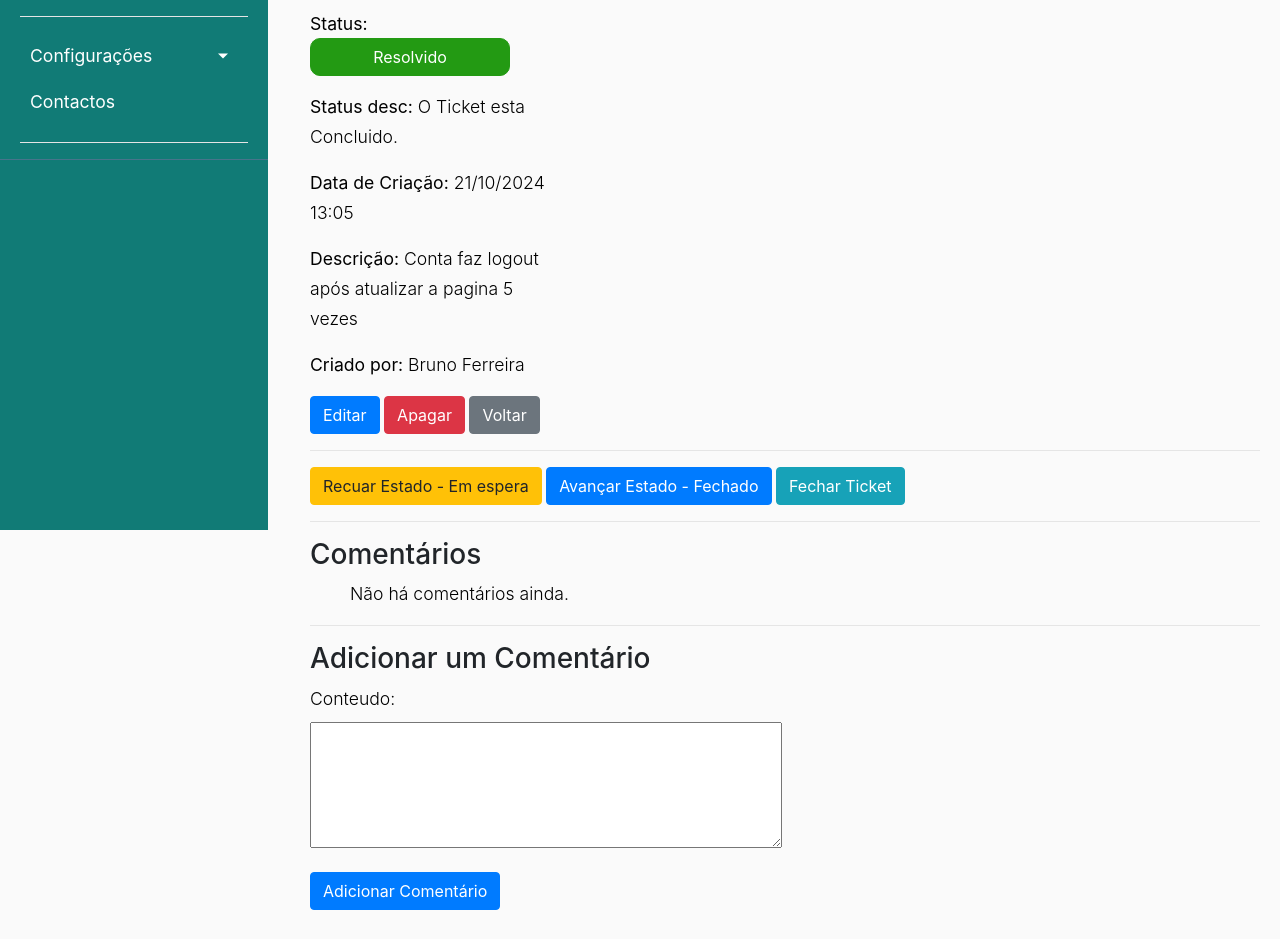
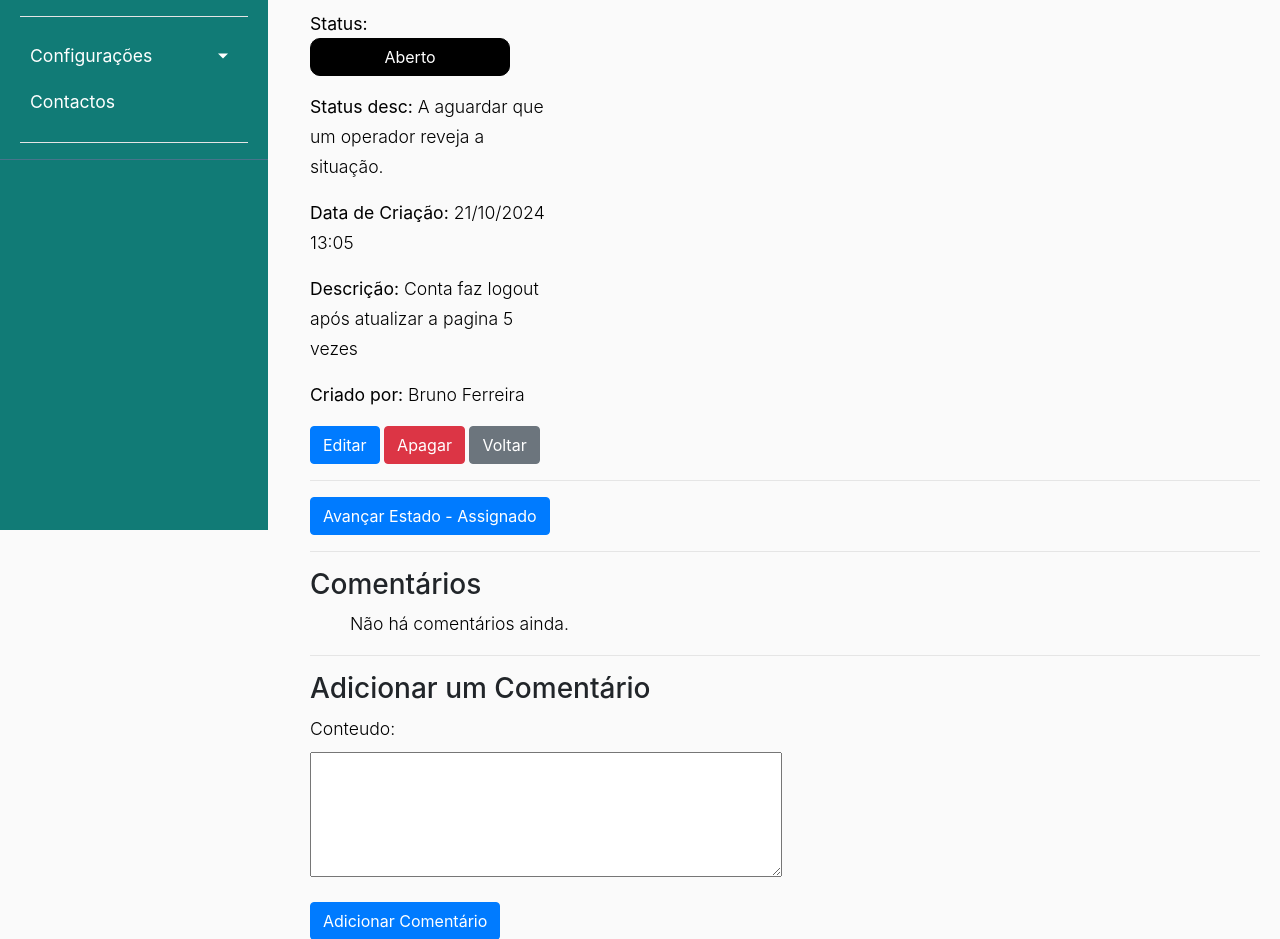
Before and after one commit to dev-qloudyx/QSupport, a Django app: page /fc070c0b-ddad-43eb-a92d-c13c82bebef1/detalhe in a window 1280 px wide. Shown: the part 270-1209 px from the top of the page. Before the commit the page ends 1180 px from the top, so only its background shows below. Run offline with Django 4.2, Linux system fonts and the light colour scheme; a user stored in the database is signed in; data comes from the database, SQL or seed files in the repository; both versions use the stored data as it was after the commit; data that the repository does not hold is empty; some libraries are stand-ins or nearby versions.

Commit message:
Qsupport - Modelo de dados - Changes
Mudança do modelo de dados para incluir a nova estrutura de estados que foi combinada

```diff
--- a/Qsupport/ticket/admin.py
+++ b/Qsupport/ticket/admin.py
@@ -4,7 +4,7 @@ from django.contrib.auth.models import User,Group
 from django.contrib.auth.admin import UserAdmin as BaseUserAdmin
 from django.contrib.auth.forms import ReadOnlyPasswordHashField
 from django.core.exceptions import ValidationError
-from .models import Usuarios,Estado,Entidades,Resolucao,Prioridade,TiposPedidos,Apps,Usuarios_Apps,Apps_tpPedidos,Ticket,StatusLog,Entidades_Apps
+from .models import Usuarios,Estado,Entidades,Resolucao,Prioridade,TiposPedidos,Apps,Usuarios_Apps,Apps_tpPedidos,Ticket,StatusLog,Entidades_Apps,AcaoEstado
 class UserChangeForm(forms.ModelForm):
 
     password = ReadOnlyPasswordHashField()
@@ -92,3 +92,4 @@ admin.site.register(Apps_tpPedidos,AppsTpAdmin)
 admin.site.register(Ticket,TicketAdmin)
 admin.site.register(StatusLog,StatusLogAdmin)
 admin.site.register(Entidades_Apps)
+admin.site.register(AcaoEstado)
--- a/Qsupport/ticket/models.py
+++ b/Qsupport/ticket/models.py
@@ -148,16 +148,7 @@ class Apps_tpPedidos(models.Model):
         return f"{self.tipoPedidos}"
 
 
-class StatusLog(models.Model):
-    estado = models.ForeignKey(Estado, on_delete=models.CASCADE, verbose_name='Estado')
-    usuario = models.ForeignKey(Usuarios, on_delete=models.CASCADE, verbose_name='Utilizador')
-    dataHora = models.DateTimeField(default=timezone.now(), verbose_name='Data de Criação')
 
-    def __str__(self):
-        return self.estado
-
-    def __str__(self):
-        return f"{self.estado}"
 
 class Ticket(models.Model):
 
@@ -170,13 +161,29 @@ class Ticket(models.Model):
     prioridade = models.ForeignKey(Prioridade, null = True , on_delete=models.CASCADE, verbose_name='Prioridade')
     resolucao = models.ForeignKey(Resolucao, null = True, on_delete=models.CASCADE, verbose_name='Resolução')
     id_Proprietario = models.ForeignKey(Usuarios, null = True, on_delete=models.CASCADE, related_name="criador", verbose_name='Criador do Ticket')
-    estado = models.ForeignKey(StatusLog,null = True,default = 1, on_delete=models.CASCADE, verbose_name='Estado Atual')
+    estado = models.ForeignKey(Estado,null = True,default = 1, on_delete=models.CASCADE, verbose_name='Estado Atual')
     usuario_app = models.ForeignKey(Usuarios_Apps,null = True, on_delete=models.CASCADE)
     app = models.ForeignKey(Apps, on_delete=models.CASCADE)
 
     def __str__(self):
         return self.nome
+class StatusLog(models.Model):
+    ticket = models.ForeignKey(Ticket, on_delete=models.CASCADE, verbose_name='Ticket')
+    estado = models.ForeignKey(Estado, on_delete=models.CASCADE, verbose_name='Estado')
+    usuario = models.ForeignKey(Usuarios, on_delete=models.CASCADE, verbose_name='Utilizador')
+    dataHora = models.DateTimeField(default=timezone.now(), verbose_name='Data de Criação')
 
+    def __str__(self):
+        return self.estado
+
+    def __str__(self):
+        return f"{self.estado}"
+
+class AcaoEstado(models.Model):
+    inicio = models.ForeignKey(Estado, on_delete=models.CASCADE, verbose_name='Inicio', related_name='inicio')
+    fim = models.ForeignKey(Estado, on_delete=models.CASCADE, verbose_name='Fim', related_name='fim')
+    texto = models.CharField(max_length=100, verbose_name="Texto")
+    cor = models.CharField(max_length=30, verbose_name="Cor")
 
 class Entidades_Apps(models.Model):
     entidade = models.ForeignKey(Entidades, on_delete=models.CASCADE,verbose_name='Entidade')
--- a/Qsupport/ticket/templates/ticket/detalheticket.html
+++ b/Qsupport/ticket/templates/ticket/detalheticket.html
@@ -3,8 +3,8 @@
     <body>
         <h2 class="mt-2">Detalhes do Ticket: {{ ticket.titulo }}</h2>
 
-        <p><strong>Status:</strong> <button style="background-color:{{ticket.estado.estado.font_color}}; border-color:{{ticket.estado.estado.font_color}}; width:200px; border-radius: 10px;"type="button" class="btn btn-primary">{{ ticket.estado.estado.estado }}</button>
-        <p><strong>Status desc:</strong> {{ ticket.estado.estado.descricao }}</p>
+        <p><strong>Status:</strong> <button style="background-color:{{ticket.estado.font_color}}; border-color:{{ticket.estado.font_color}}; width:200px; border-radius: 10px;"type="button" class="btn btn-primary">{{ ticket.estado.estado }}</button>
+        <p><strong>Status desc:</strong> {{ ticket.estado.descricao }}</p>
         <p><strong>Data de Criação:</strong> {{ ticket.dataCriacao|date:"d/m/Y H:i" }}</p>
         <p><strong>Descrição:</strong> {{ ticket.descricao }}</p>
         <p><strong>Criado por:</strong> {{ ticket.id_Proprietario.nome }}</p>
@@ -21,7 +21,7 @@
         {% if user.is_admin or user.role == "Interno" %}
             <div>
                 <!-- Botão para recuar estado -->
-                {% if ticket.estado.estado.id > 1 %}
+                {% if ticket.estado.id > 1 %}
                     <form method="post" action="{% url 'recuar_estado_ticket' ticket.uuid %}" style="display:inline;">
                         {% csrf_token %}
                         <button type="submit" class="btn btn-warning">Recuar Estado - {{ anterior.estado }}</button>
@@ -30,7 +30,7 @@
 
 
                 <!-- Botão para avançar estado -->
-                {% if ticket.estado.estado.id < 6 %}
+                {% if ticket.estado.id < 6 %}
                     <form method="post" action="{% url 'avancar_estado_ticket' ticket.uuid %}" style="display:inline;">
                         {% csrf_token %}
                         <button type="submit" class="btn btn-primary">Avançar Estado - {{ seguinte.estado }}</button>
--- a/Qsupport/ticket/templates/ticket/listaticket.html
+++ b/Qsupport/ticket/templates/ticket/listaticket.html
@@ -47,7 +47,7 @@
             <th scope="row">{{ ticket.nome }}</th>
             <td>{{ ticket.dataCriacao|date:"d/m/Y H:i" }}</td>
             <td>{{ ticket.usuarios.nome }}</td>
-            <td style="text-align:center"><button style="background-color:{{ticket.estado.estado.font_color}}; border-color:{{ticket.estado.estado.font_color}}; width:200px"type="button" class="btn btn-primary">{{ ticket.estado.estado }}</button></td>
+            <td style="text-align:center"><button style="background-color:{{ticket.estado.font_color}}; border-color:{{ticket.estado.font_color}}; width:200px"type="button" class="btn btn-primary">{{ ticket.estado.estado }}</button></td>
             <!--Detalhes-->
             <td><button type="button" class="btn btn-primary"><a href="{% url 'detalheticket' ticket.uuid %}">
               <svg xmlns="http://www.w3.org/2000/svg" width="16" height="16" fill="currentColor" class="bi bi-ticket-detailed-fill" viewBox="0 0 16 16">
--- a/Qsupport/ticket/views.py
+++ b/Qsupport/ticket/views.py
@@ -104,13 +104,11 @@ def ticket_detalhe(request, uuid):
         seguinte = None
         anterior = None
         ticket = get_object_or_404(Ticket, uuid=uuid)
-        #num = Estado.objects.get(id = ticket.estado.estado.id) # Estado Seguinte
-        #if ticket.estado.estado.id != 6:
 
-        if ticket.estado.estado.id > 1:
-            anterior = Estado.objects.get(id = ticket.estado.estado.id - 1) # Estado Anterior
-        if ticket.estado.estado.id < 6:
-            seguinte = Estado.objects.get(id = ticket.estado.estado.id + 1) # Estado Seguinte
+        if ticket.estado.id > 1:
+            anterior = Estado.objects.get(id = ticket.estado.id - 1) # Estado Anterior
+        if ticket.estado.id < 6:
+            seguinte = Estado.objects.get(id = ticket.estado.id + 1) # Estado Seguinte
 
         comentarios = ticket.comentarios.all()
         #view para adicionar novo comentário
@@ -146,8 +144,8 @@ def avancar_estado_ticket(request, uuid):
     if request.user.nome == "Admin" or request.user.role == "Interno":
 
             #ticket.estado.proximo_estado()
-            novo = Estado.objects.filter(id = ticket.estado.estado.id + 1).values("id")
-            StatusLog.objects.filter(id = ticket.estado.id).update(estado = novo)
+            novo = Estado.objects.filter(id = ticket.estado.id + 1).values("id")
+            Ticket.objects.filter(id = ticket.id).update(estado = novo)
             messages.success(request, 'O estado do ticket foi atualizado para o próximo estado.')
     else:
         messages.error(request, 'Você não tem permissão para alterar o estado deste ticket.')
@@ -160,8 +158,8 @@ def recuar_estado_ticket(request, uuid):
     ticket = get_object_or_404(Ticket, uuid=uuid)
 
     if request.user.nome == "Admin" or request.user.role == "Interno":
-            antes = Estado.objects.filter(id = ticket.estado.estado.id - 1).values("id")
-            StatusLog.objects.filter(id = ticket.estado.id).update(estado = antes)
+            antes = Estado.objects.filter(id = ticket.estado.id - 1).values("id")
+            Ticket.objects.filter(id = ticket.id).update(estado = antes)
             messages.success(request, 'O estado do ticket foi alterado para o estado anterior.')
     else:
         messages.error(request, 'Você não tem permissão para alterar o estado deste ticket.')
@@ -174,7 +172,7 @@ def fechado_estado_ticket(request, uuid):
     ticket = get_object_or_404(Ticket, uuid=uuid)
 
     if request.user.nome == "Admin" or request.user.role == "Interno":
-            StatusLog.objects.filter(id = ticket.estado.id).update(estado = 6)
+            StatusLog.objects.filter(id = ticket.id).update(estado = 6)
             messages.success(request, 'O ticket foi encerrado.')
     else:
         messages.error(request, 'Você não tem permissão para alterar o estado deste ticket.')
```
Also changed, not shown: Qsupport/ticket/templates/ticket/home.html (+33 -21 lines), Qsupport/db.sqlite3, Qsupport/ticket/migrations/0016_alter_comentario_data_criacao_and_more.py (added), Qsupport/ticket/migrations/0017_alter_comentario_data_criacao_and_more.py (added), Qsupport/ticket/migrations/0018_alter_comentario_data_criacao_and_more.py (added), Qsupport/ticket/migrations/0019_statuslog_ticket_alter_comentario_data_criacao_and_more.py (added).
